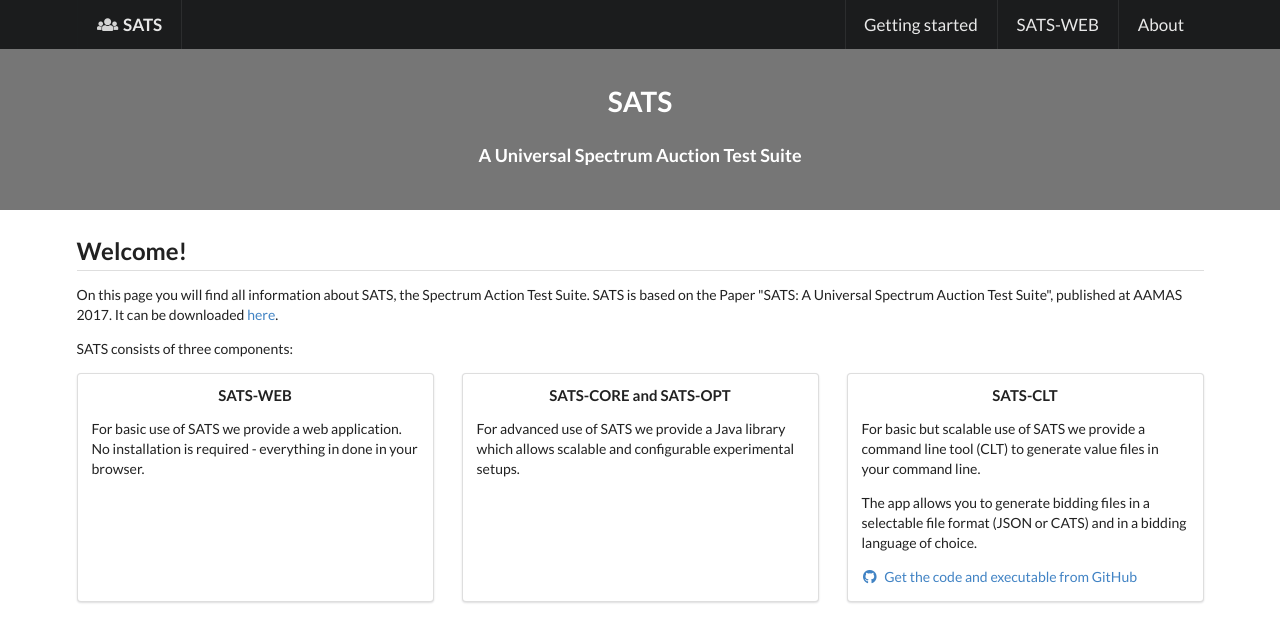
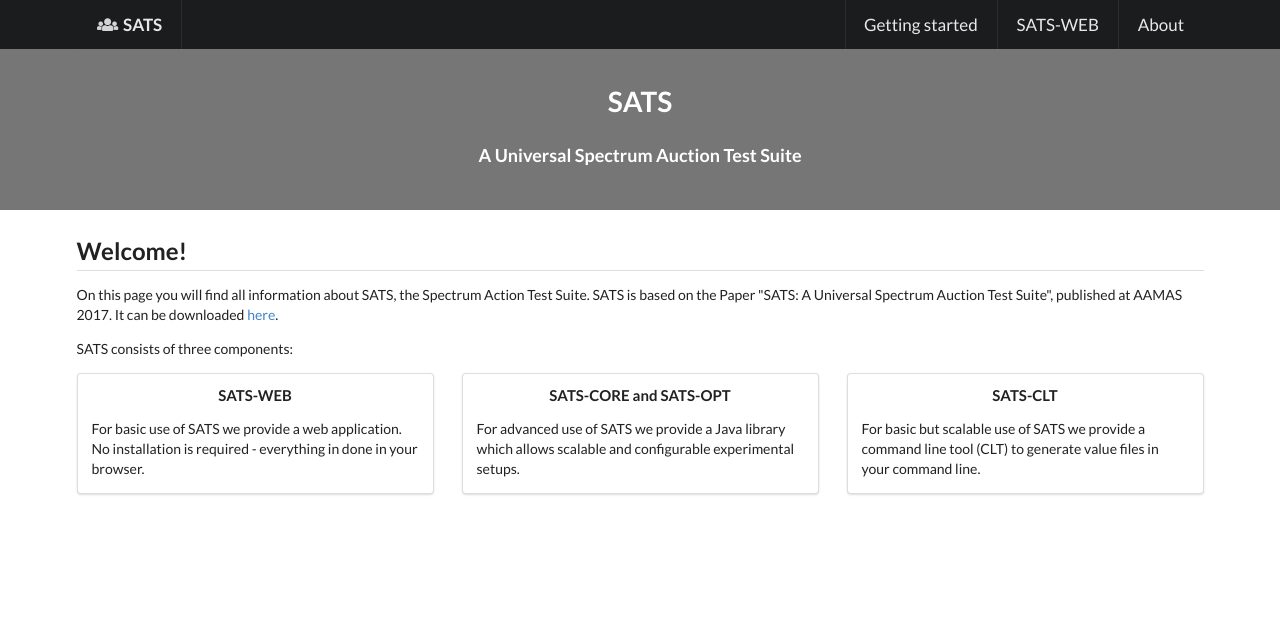
Before and after one commit to Clabfabs/sats-home, an Angular app: page / in a window 1280 px wide. Shown: the top 642 px of the page. Built offline with nearby package versions, Linux system fonts and the light colour scheme.

Commit message:
Removed Not Required Content

```diff
--- a/src/app/home/home.component.html
+++ b/src/app/home/home.component.html
@@ -42,14 +42,6 @@
           For basic but scalable use of SATS we provide a command line tool (CLT) to generate value files in your
           command line.
         </p>
-        <p>
-          The app allows you to generate bidding files in a selectable file format (JSON or CATS) and in a bidding
-          language of choice.
-        </p>
-        <a class="item" href="https://github.com/" target="_blank">
-          <i class="github icon"></i>
-          Get the code and executable from GitHub
-        </a>
       </div>
     </div>
   </div>
```
